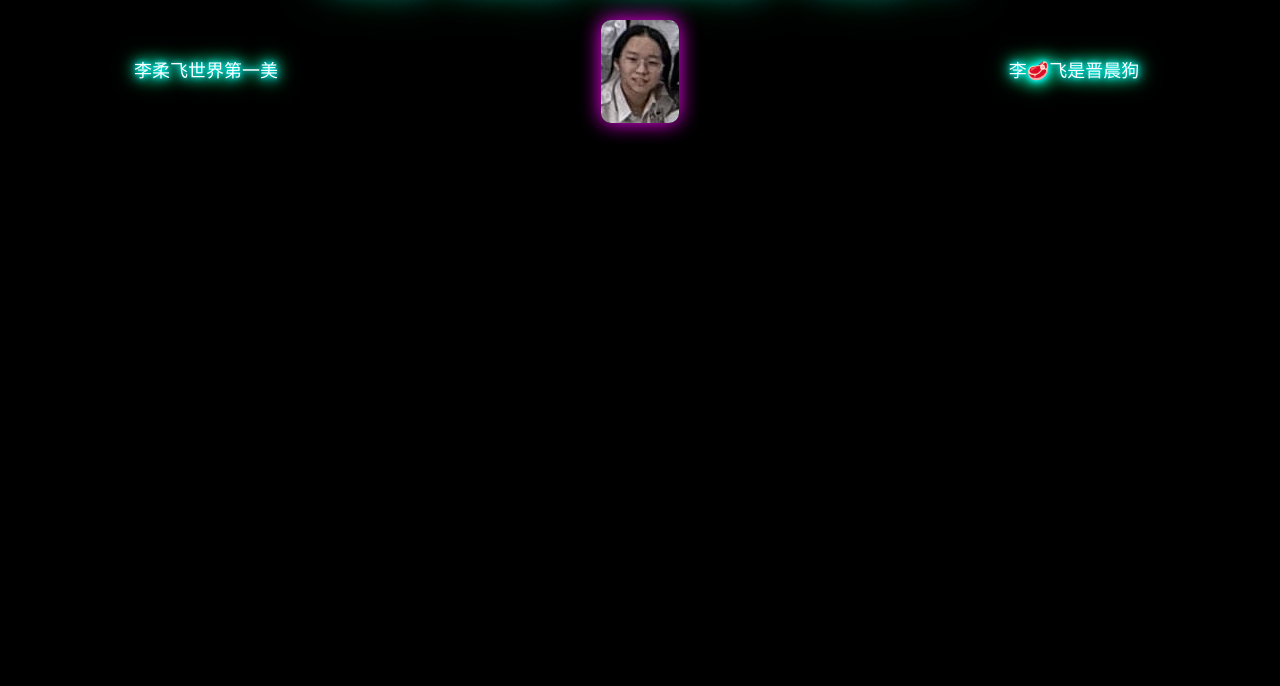
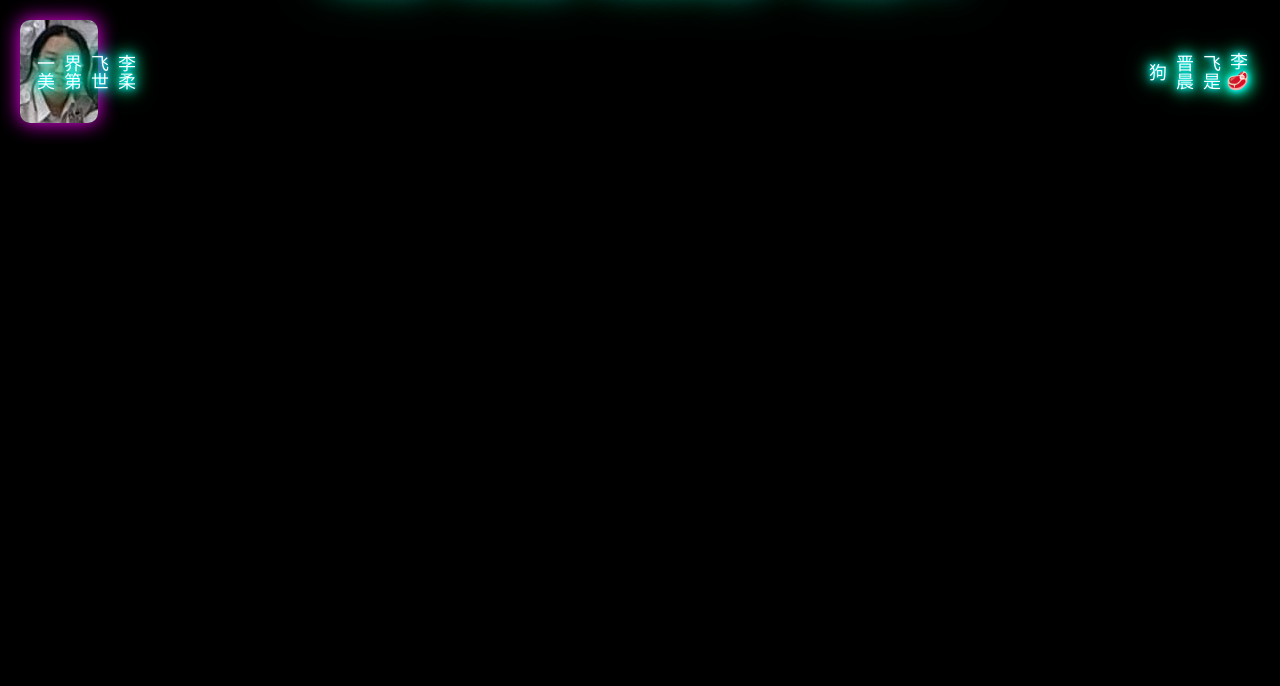
Before and after one commit to tsk886/taijian, a plain HTML site: page index.html in a window 1280 px wide. Shown: the part 114-800 px from the top of the page. Drawn offline with Linux system fonts and the light colour scheme.

Commit message:
Update index.html

```diff
--- a/index.html
+++ b/index.html
@@ -30,6 +30,7 @@
             justify-content: space-between;
             align-items: center;
             margin: 20px;
+            position: relative;
         }
         img {
             max-width: 300px;
@@ -38,7 +39,9 @@
             box-shadow: 0 0 20px #ff00ff;
         }
         .left, .right {
-            width: 30%;
+            position: absolute;
+            top: 50%;
+            transform: translateY(-50%);
             font-size: 18px;
             line-height: 1.5;
             color: white;
@@ -48,6 +51,14 @@
                 0 0 15px #00ffff,
                 0 0 20px #00ff80,
                 0 0 25px #00ff80;
+            writing-mode: vertical-rl; /* 垂直排版 */
+            text-orientation: mixed;
+        }
+        .left {
+            left: 10px;
+        }
+        .right {
+            right: 10px;
         }
         @keyframes glow {
             from {
```
